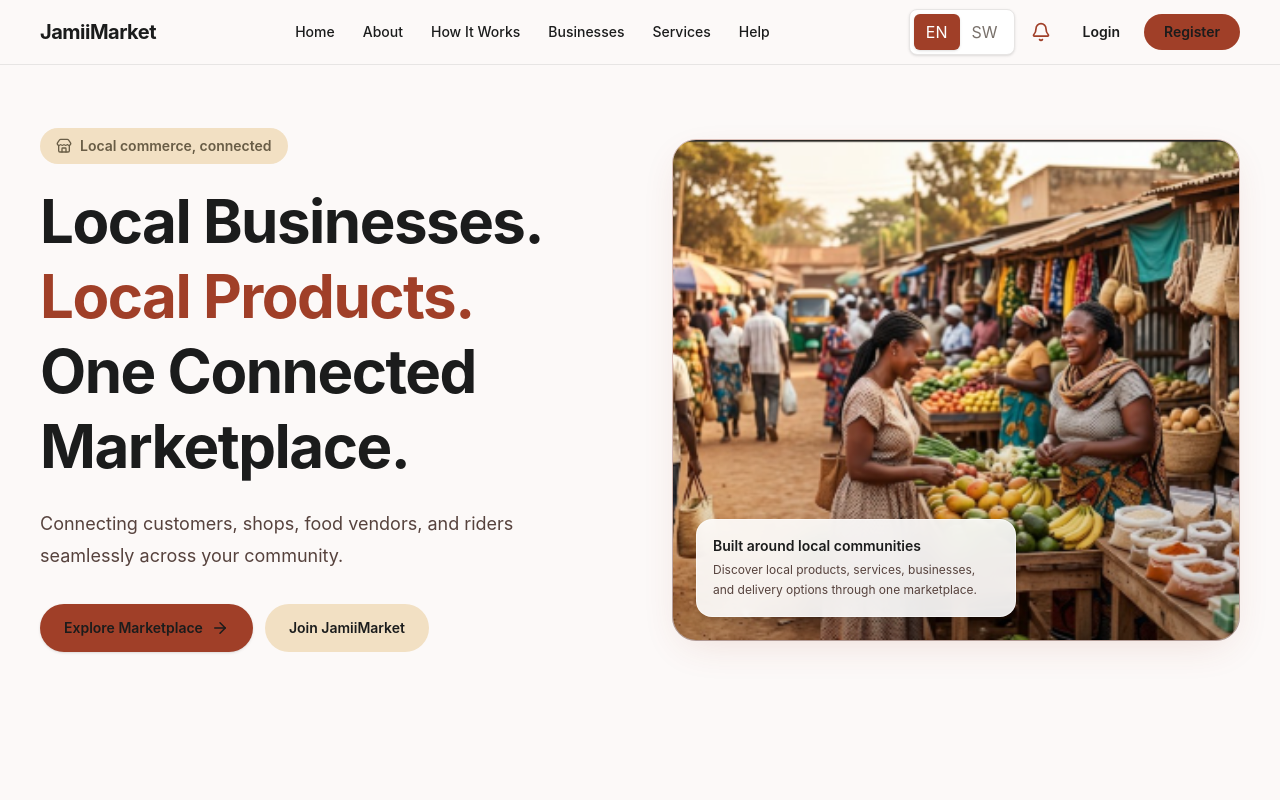
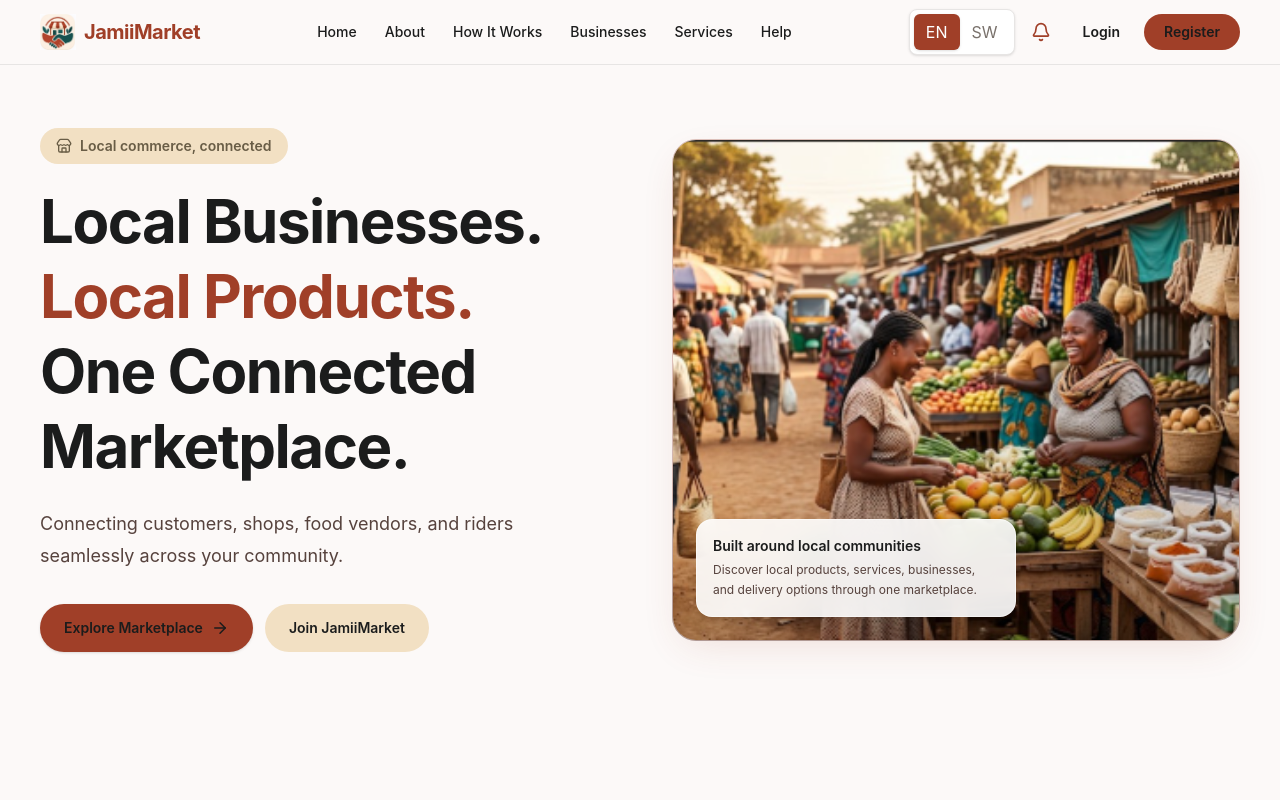
Before and after one commit to wastexInnovationHub/SmartMarketplaceforLocalBusinesses, a React (Vite) app: page / in a window 1280 px wide. Shown: the top 800 px of the page. Built offline with nearby package versions, Linux system fonts and the light colour scheme.

Commit message:
Add JamiiMarket branding icon

```diff
--- a/index.html
+++ b/index.html
@@ -2,7 +2,7 @@
 <html lang="en">
   <head>
     <meta charset="UTF-8" />
-    <link rel="icon" type="image/svg+xml" href="/favicon.svg" />
+    <link rel="icon" type="image/png" href="/jamii-market-icon.png" />
     <meta name="viewport" content="width=device-width, initial-scale=1.0" />
     <title>smartmarketplaceforlocalbusinesses</title>
   </head>
--- a/src/components/landing/LandingHeader.jsx
+++ b/src/components/landing/LandingHeader.jsx
@@ -18,9 +18,10 @@
       href: '/#about',
     },
     {
-      label: language === 'sw'
-        ? 'Jinsi Inavyofanya Kazi'
-        : 'How It Works',
+      label:
+        language === 'sw'
+          ? 'Jinsi Inavyofanya Kazi'
+          : 'How It Works',
       href: '/#how-it-works',
     },
     {
@@ -82,9 +83,17 @@
         <Link
           to="/"
           onClick={closeMobileMenu}
-          className="text-xl font-bold tracking-tight text-[#A03F28]"
+          className="flex items-center gap-2"
         >
-          JamiiMarket
+          <img
+            src="/jamii-market-icon.png"
+            alt="JamiiMarket"
+            className="h-9 w-9 object-contain"
+          />
+
+          <span className="text-xl font-bold tracking-tight text-[#A03F28]">
+            JamiiMarket
+          </span>
         </Link>
 
         {/* Desktop navigation */}
```
Also changed, not shown: public/jamii-market-icon.png (added).
